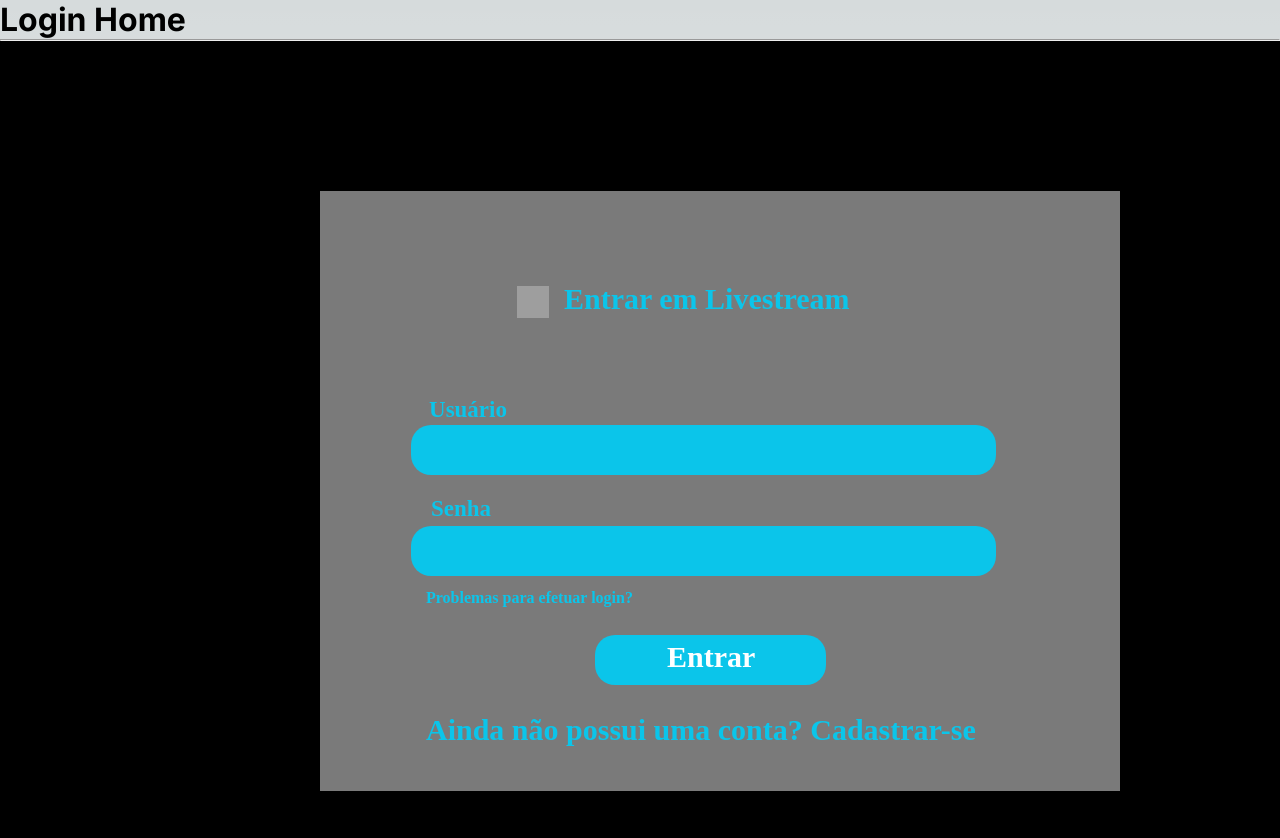
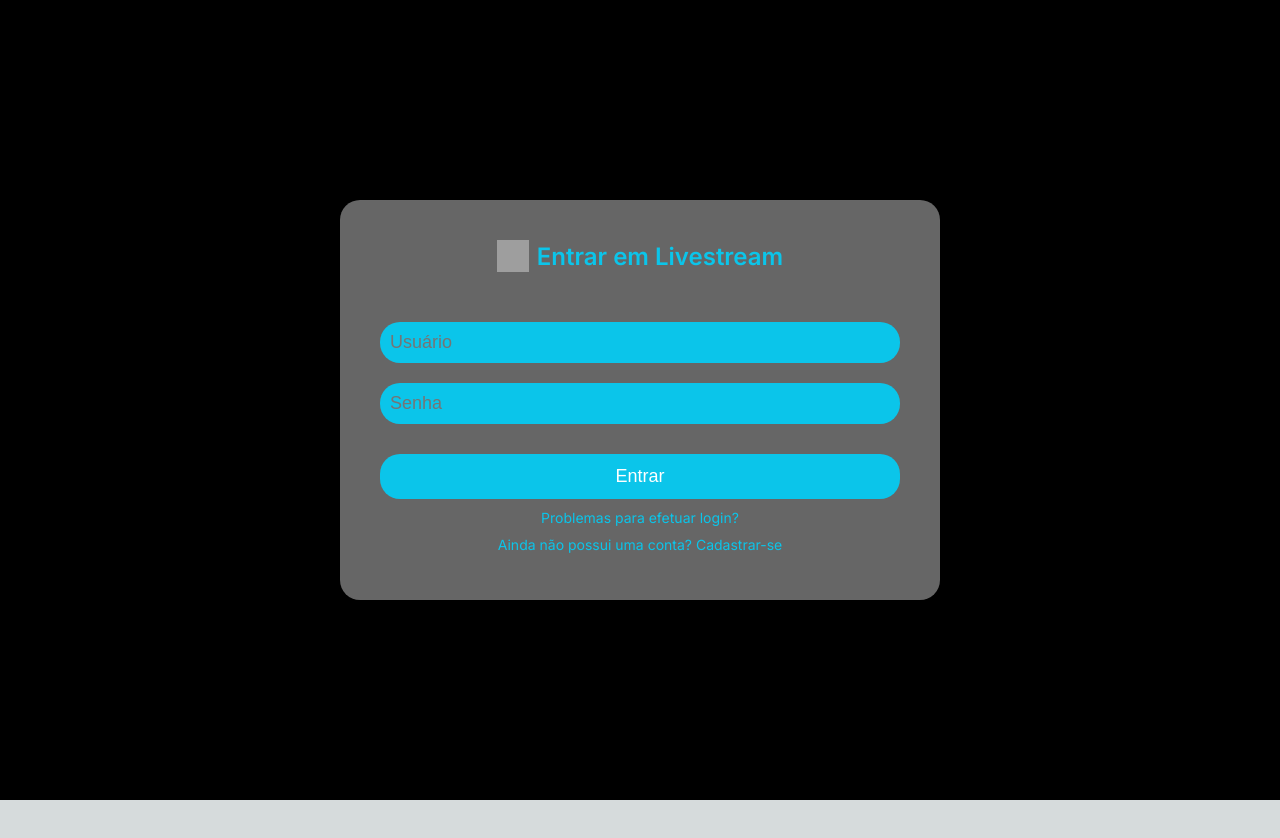
Before and after one commit to gtvb/livestream-frontEnd, a Next.js app in the folder livestream/: page / in a window 1280 px wide. Shown: the top 838 px of the page. After the commit the page ends 800 px from the top, so only its background shows below. Built offline with nearby package versions, Linux system fonts and the light colour scheme; grey boxes are pictures that could not be loaded.

Commit message:
fix: tela-login

```diff
--- a/livestream/src/app/login/index.module.css
+++ b/livestream/src/app/login/index.module.css
@@ -1,116 +1,65 @@
+.page1 {
+  display: flex;
+  justify-content: center;
+  align-items: center;
+  height: 100vh;
+  background-color: #000;
+}
+
 .telalogin {
-  position: absolute;
-  top: 150px;
-  left: 320px;
-  background-color: rgba(255, 255, 255, 0.48);
-  width: 800px;
-  height: 600px;
+  background-color: rgba(128, 128, 128, 0.8); /* Cor de fundo cinza com transparência */
+  width: 600px;
+  height: 400px;
+  padding: 40px;
+  border-radius: 20px;
+  display: flex;
+  flex-direction: column;
+  align-items: center;
+  position: relative;
 }
-.passwordrec {
-  position: absolute;
-  top: 594px;
-  left: 595px;
-  border-radius: 20px;
-  background-color: #0bc5ea;
-  width: 231px;
-  height: 50px;
-}
+
 .entrarEmLivestream {
-  position: absolute;
-  top: 241px;
-  left: 564px;
   font-weight: 600;
-  display: inline-block;
-  width: 340px;
-  height: 40px;
-}
-.senha {
-  position: absolute;
-  top: 455px;
-  left: 386px;
-  font-size: 23px;
-  font-weight: 600;
-  text-align: center;
-  display: inline-block;
-  width: 150px;
-  height: 30px;
-}
-.passwordrec1 {
-  position: absolute;
-  top: 485px;
-  left: 411px;
-  border-radius: 20px;
-  background-color: #0bc5ea;
-  width: 585px;
-  height: 50px;
-}
-.usernamerec {
-  position: absolute;
-  top: 384px;
-  left: 411px;
-  border-radius: 20px;
-  background-color: #0bc5ea;
-  width: 585px;
-  height: 50px;
-}
-.aindaNoPossui {
-  position: absolute;
-  top: 672px;
-  left: 426px;
-  font-weight: 600;
-  display: inline-block;
-  width: 655px;
-  height: 38px;
-}
-.problemasParaEfetuar {
-  position: absolute;
-  top: 548px;
-  left: 426px;
-  font-size: 16px;
-  font-weight: 600;
-  display: inline-block;
-  width: 655px;
-  height: 38px;
-}
-.usurio {
-  position: absolute;
-  top: 354px;
-  left: 393px;
-  font-size: 23px;
-  font-weight: 600;
-  text-align: center;
+  font-size: 24px;
+  color: #0bc5ea;
+  margin-bottom: 40px;
   display: flex;
   align-items: center;
   justify-content: center;
-  width: 150px;
-  height: 30px;
 }
-.entrar {
-  position: absolute;
-  top: 599px;
-  left: 667px;
-  font-weight: 600;
-  color: #fff;
-  display: inline-block;
-  width: 250px;
-  height: 40px;
-}
+
 .fire1Icon {
-  position: absolute;
-  top: 245px;
-  left: 517px;
   width: 32px;
   height: 32px;
-  overflow: hidden;
+  margin-right: 8px;
 }
-.page1 {
+
+.inputField {
   width: 100%;
-  position: relative;
-  background-color: #000;
-  height: 900px;
-  overflow: hidden;
-  text-align: left;
-  font-size: 30px;
+  padding: 10px;
+  margin: 10px 0;
+  border-radius: 20px;
+  border: none;
+  background-color: #0bc5ea;
+  color: #fff;
+  font-size: 18px;
+}
+
+.entrar {
+  background-color: #0bc5ea;
+  color: #fff;
+  border: none;
+  border-radius: 20px;
+  padding: 12px;
+  font-size: 18px;
+  cursor: pointer;
+  width: 100%;
+  margin-top: 20px;
+}
+
+.aindaNoPossui, .problemasParaEfetuar {
   color: #0bc5ea;
-  font-family: 'Plus Jakarta Sans';
+  font-size: 14px;
+  margin-top: 10px;
+  text-align: center;
 }
--- a/livestream/src/app/login/index.tsx
+++ b/livestream/src/app/login/index.tsx
@@ -1,22 +1,72 @@
+"use client"; // Adicione esta linha
+
 import type { NextPage } from 'next';
+import { useState } from 'react';
 import styles from './index.module.css';
 
+const Page: NextPage = () => {
+  const [username, setUsername] = useState('');
+  const [password, setPassword] = useState('');
+  const [error, setError] = useState('');
 
-const Page:NextPage = () => {
-  	return (
-    		<div className={styles.page1}>
-      			<div className={styles.telalogin} />
-      			<div className={styles.passwordrec} />
-      			<div className={styles.entrarEmLivestream}>Entrar em Livestream</div>
-      			<div className={styles.senha}>Senha</div>
-      			<div className={styles.passwordrec1} />
-      			<div className={styles.usernamerec} />
-      			<div className={styles.aindaNoPossui}>Ainda não possui uma conta? Cadastrar-se</div>
-        				<div className={styles.problemasParaEfetuar}>Problemas para efetuar login?</div>
-          					<div className={styles.usurio}>Usuário</div>
-          					<div className={styles.entrar}>Entrar</div>
-          					<img className={styles.fire1Icon} alt="" src="fire 1.svg" />
-          					</div>);
-        				};
+  const handleLogin = async () => {
+    if (!username || !password) {
+      setError('Usuário e senha são obrigatórios');
+      return;
+    }
 
-        				export default Page;
+    try {
+      const response = await fetch('/api/login', {
+        method: 'POST',
+        headers: { 'Content-Type': 'application/json' },
+        body: JSON.stringify({ username, password }),
+      });
+
+      if (response.ok) {
+        alert('Login realizado com sucesso!');
+      } else {
+        setError('Credenciais inválidas');
+      }
+    } catch (error) {
+      setError('Erro ao efetuar login');
+    }
+  };
+
+  return (
+    <div className={styles.page1}>
+      <div className={styles.telalogin}>
+        <div className={styles.entrarEmLivestream}>
+          <img className={styles.fire1Icon} alt="" src="icon.svg" />
+          Entrar em Livestream
+        </div>
+
+        <input
+          className={styles.inputField}
+          type="text"
+          value={username}
+          onChange={(e) => setUsername(e.target.value)}
+          placeholder="Usuário"
+        />
+
+        <input
+          className={styles.inputField}
+          type="password"
+          value={password}
+          onChange={(e) => setPassword(e.target.value)}
+          placeholder="Senha"
+        />
+
+        {error && <div className={styles.error}>{error}</div>}
+
+        <button className={styles.entrar} onClick={handleLogin}>
+          Entrar
+        </button>
+
+        <div className={styles.problemasParaEfetuar}>Problemas para efetuar login?</div>
+        <div className={styles.aindaNoPossui}>Ainda não possui uma conta? Cadastrar-se</div>
+      </div>
+    </div>
+  );
+};
+
+export default Page;
--- a/livestream/src/app/page.tsx
+++ b/livestream/src/app/page.tsx
@@ -3,8 +3,6 @@
 function App() {
   return (
     <div>
-      <h1>Login Home</h1>
-      <hr />
       <Login />
     </div>
   );
```
Also changed, not shown: livestream/src/app/icon.svg (added).
